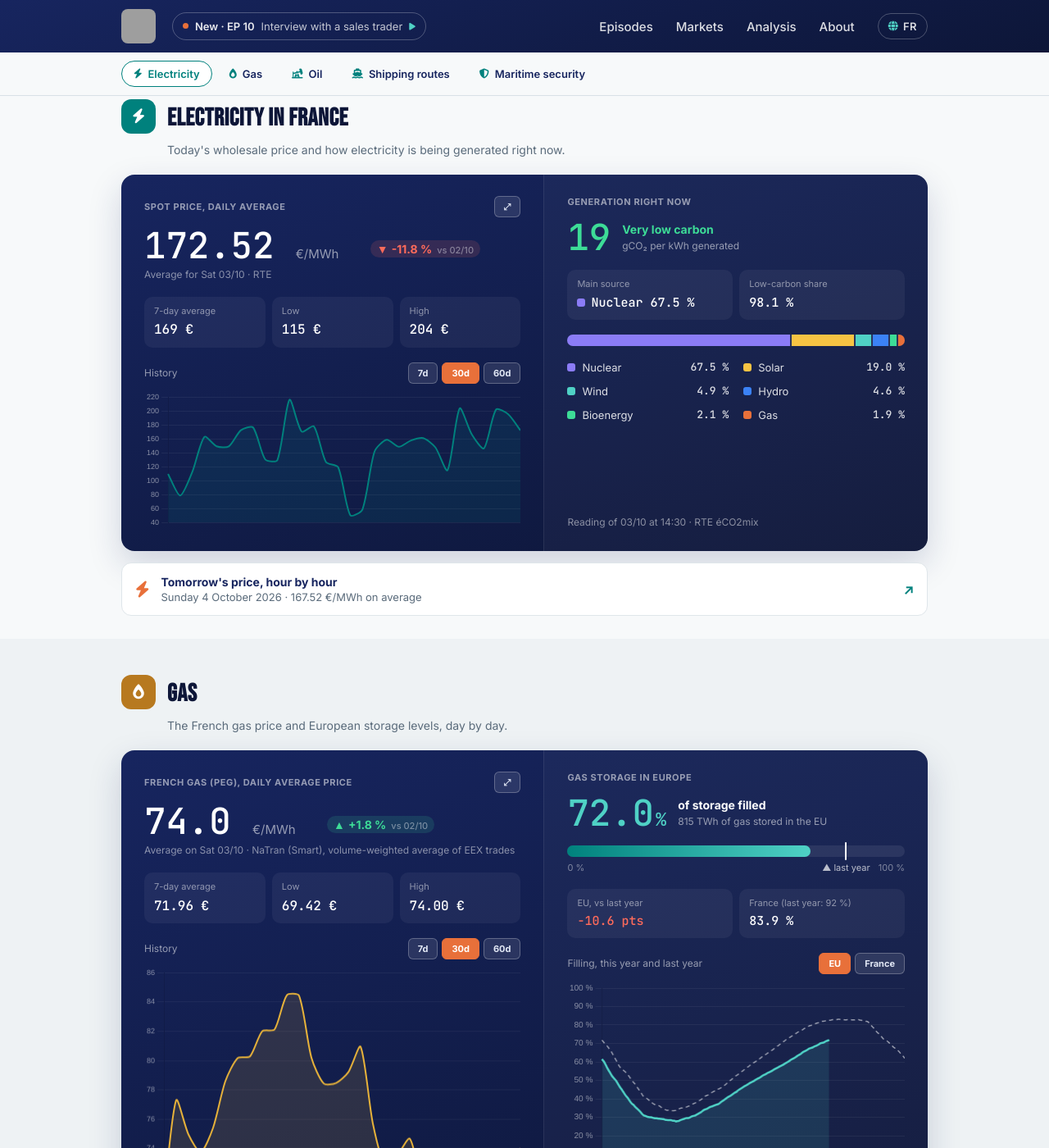
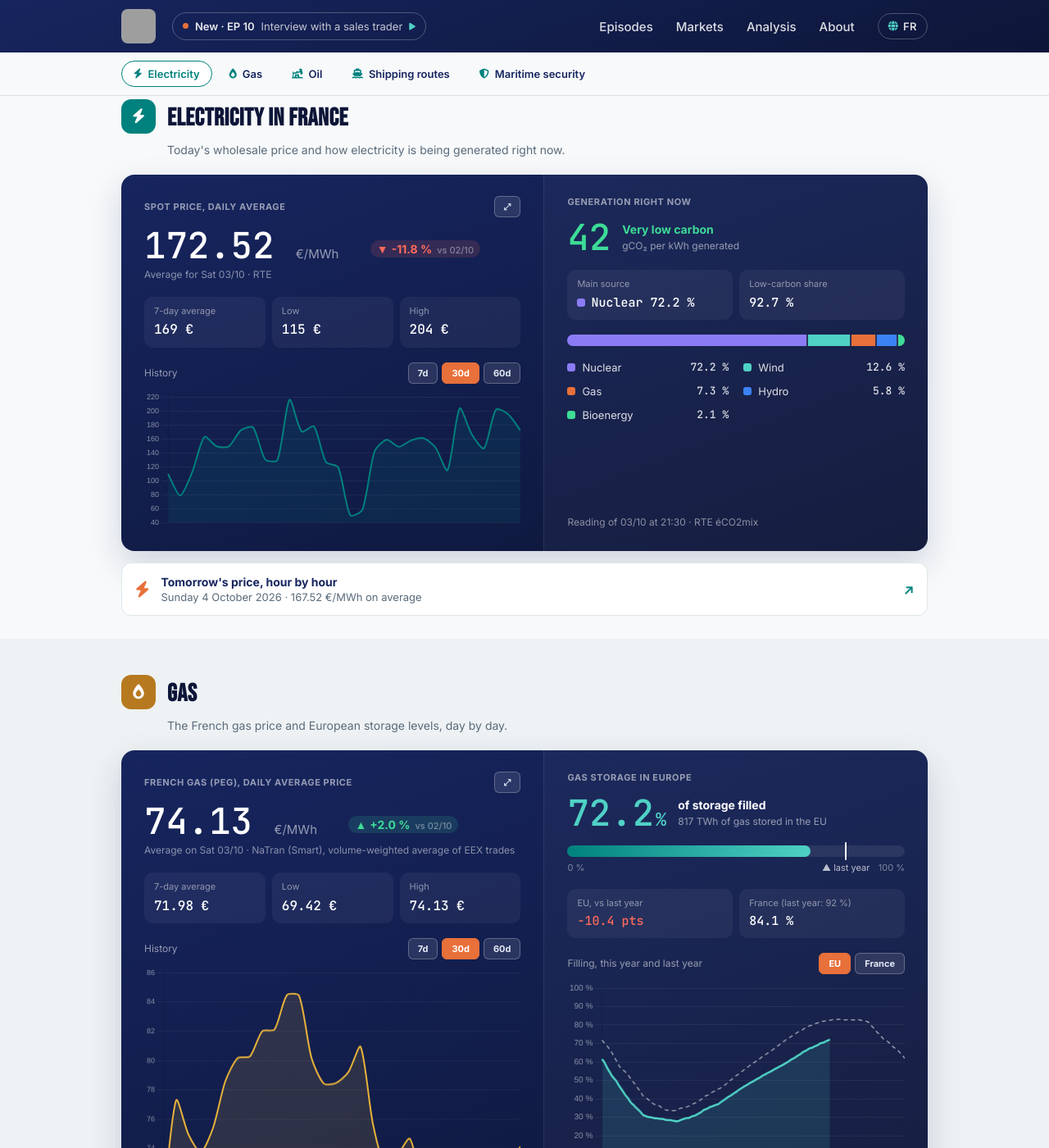
Before and after one commit to InsideEnergyMarkets/Inside-Energy-Markets, a Jekyll site: the page built from en/markets/index.html, in a window 1280 px wide and 1400 px high, scrolled down 383 px. Shown: the whole window at 82% size. Built offline with Jekyll 4.4.1, drawn with Linux system fonts in a browser that asks for light colours; some of the changed text lies outside the part shown; grey boxes are pictures that could not be loaded.

Commit message:
Mise à jour automatique des données marché

```diff
--- a/_data/fuel.json
+++ b/_data/fuel.json
@@ -1 +1 @@
-{"date":"2026-10-03","gazole":2.37,"e10":2.159,"stations":7334,"change_7d":{},"history":{"2026-09-30":{"gazole":2.38,"e10":2.163},"2026-10-01":{"gazole":2.374,"e10":2.16},"2026-10-02":{"gazole":2.373,"e10":2.16},"2026-10-03":{"gazole":2.37,"e10":2.159}}}
+{"date":"2026-10-03","gazole":2.372,"e10":2.163,"stations":7240,"change_7d":{},"history":{"2026-09-30":{"gazole":2.38,"e10":2.163},"2026-10-01":{"gazole":2.374,"e10":2.16},"2026-10-02":{"gazole":2.373,"e10":2.16},"2026-10-03":{"gazole":2.372,"e10":2.163}}}
--- a/_data/market.json
+++ b/_data/market.json
@@ -1,5 +1,5 @@
 {
-  "updated_at": "2026-10-03T14:53:23.438982Z",
+  "updated_at": "2026-10-03T21:56:48.109480Z",
   "brent": {
     "price_usd": 102.61,
     "date": "2026-10-02",
@@ -33,7 +33,7 @@
     "change_pct": 2.3
   },
   "peg": {
-    "price_eur_mwh": 74.0,
+    "price_eur_mwh": 74.13,
     "date": "2026-10-03",
     "unit": "EUR/MWh",
     "source": "NaTran",
@@ -41,21 +41,20 @@
     "date_label_en": "Average on Sat 03/10",
     "prev_value": 72.71,
     "prev_date": "2026-10-02",
-    "change_pct": 1.8
+    "change_pct": 2.0
   },
   "mix_france": {
-    "date_heure": "2026-10-03T14:30:00+00:00",
+    "date_heure": "2026-10-03T21:30:00+00:00",
     "shares": {
-      "nucleaire": 67.5,
-      "solaire": 19.0,
-      "eolien": 4.9,
-      "hydraulique": 4.6,
-      "bioenergies": 2.1,
-      "gaz": 1.9
+      "nucleaire": 72.2,
+      "eolien": 12.6,
+      "gaz": 7.3,
+      "hydraulique": 5.8,
+      "bioenergies": 2.1
     },
     "top_source": "nucleaire",
-    "top_share": 67.5,
-    "co2_intensity": 19
+    "top_share": 72.2,
+    "co2_intensity": 42
   },
   "spot_price_france": {
     "price_eur_mwh": 172.52,
--- a/_data/market_history.json
+++ b/_data/market_history.json
@@ -643,14 +643,13 @@
     "spot_eur_mwh": 172.52,
     "spot_source": "RTE",
     "mix_shares": {
-      "nucleaire": 67.5,
-      "solaire": 19.0,
-      "eolien": 4.9,
-      "hydraulique": 4.6,
-      "bioenergies": 2.1,
-      "gaz": 1.9
+      "nucleaire": 72.2,
+      "eolien": 12.6,
+      "gaz": 7.3,
+      "hydraulique": 5.8,
+      "bioenergies": 2.1
     },
-    "peg_eur_mwh": 74.0,
+    "peg_eur_mwh": 74.13,
     "peg_source": "NaTran"
   }
 ]
--- a/_data/weekly_summary.json
+++ b/_data/weekly_summary.json
@@ -13,8 +13,8 @@
     "days_count": 8
   },
   "mix": {
-    "nuclear_avg_share": 68.0,
-    "renewables_avg_share": 25.0,
+    "nuclear_avg_share": 68.5,
+    "renewables_avg_share": 23.7,
     "days_count": 8
   }
 }
```
Also changed, not shown: _data/day_ahead.json (+1 -1 lines), _data/gas_storage.json (+1 -1 lines).
